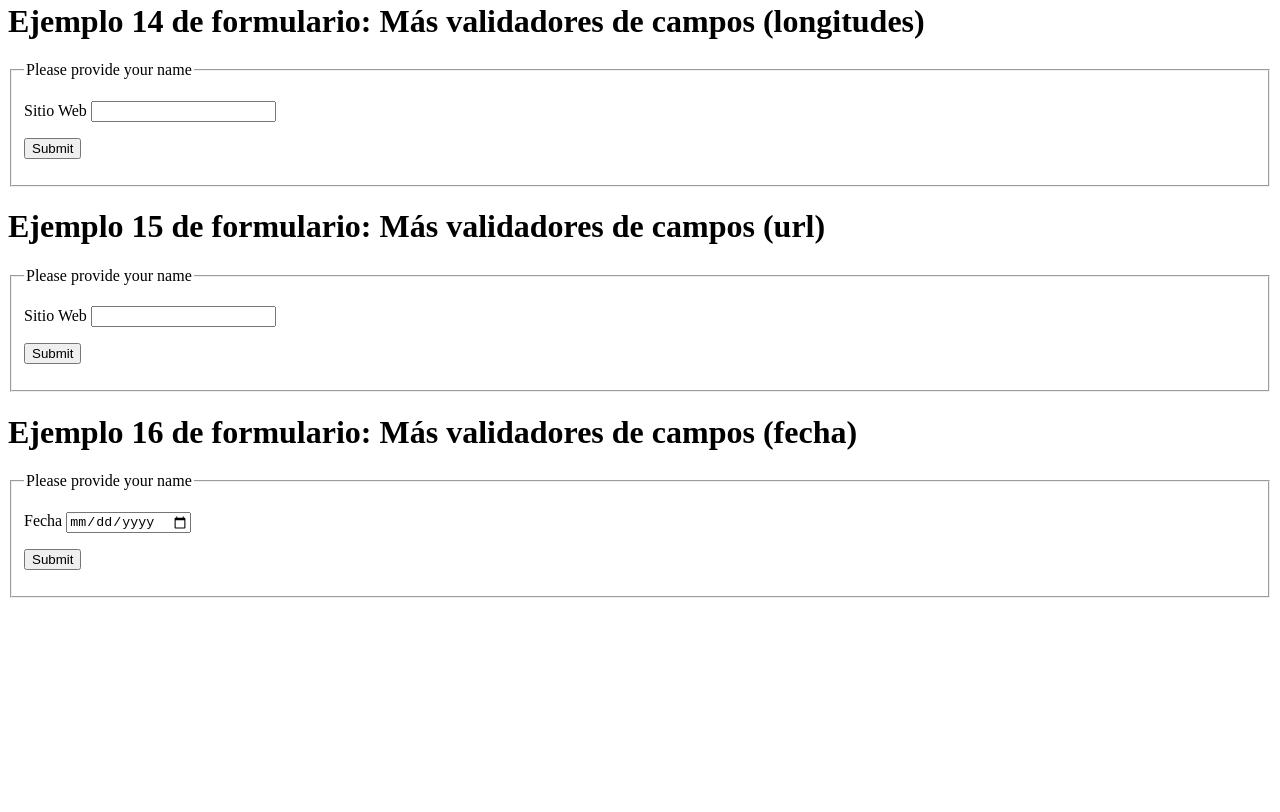
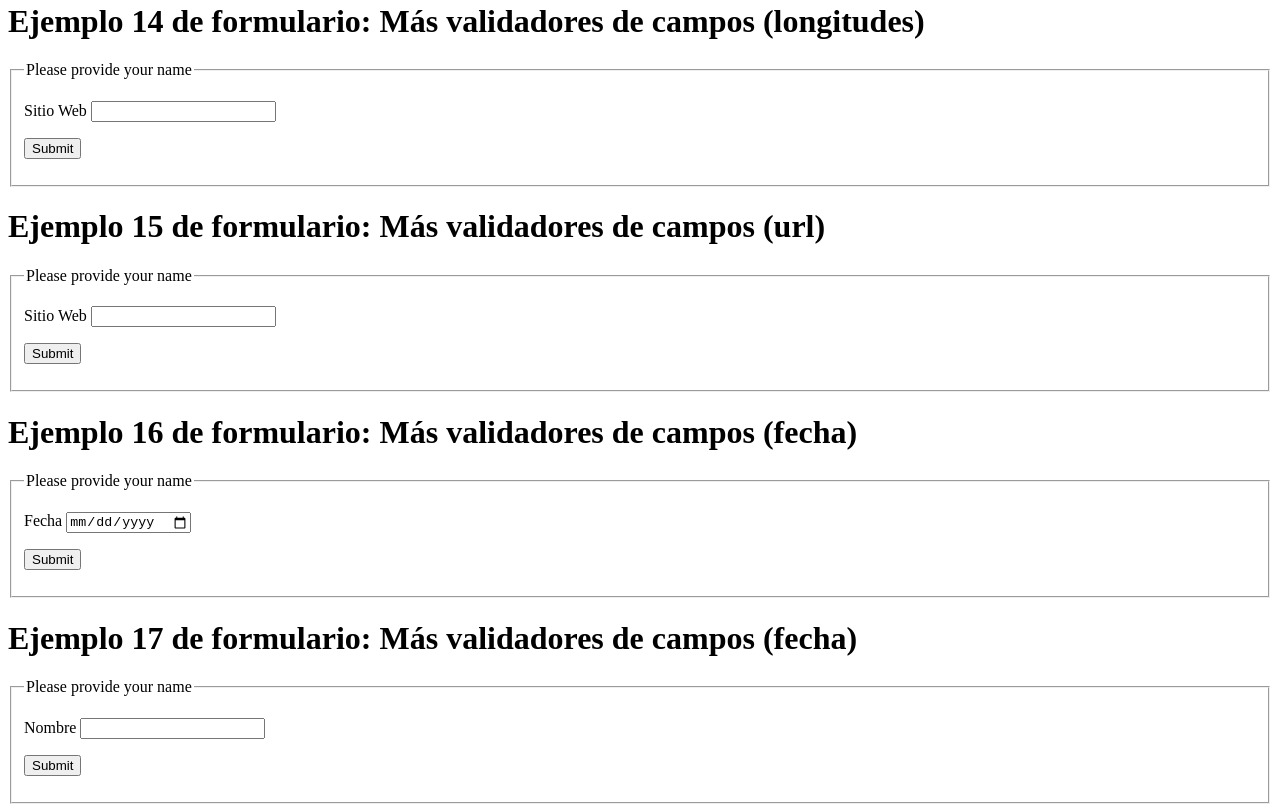
Before and after one commit to pepesan/jquery-validation-simple, a plain HTML site: page plantilla-jquery-html5.html in a window 1280 px wide. Shown: the part 3028-3840 px from the top of the page. Before the commit the page ends 3634 px from the top, so only its background shows below. Drawn offline with Linux system fonts and the light colour scheme.

Commit message:
cambios en validacion de formularios, validadores personalizados

```diff
--- a/js/plantilla-jquery.js
+++ b/js/plantilla-jquery.js
@@ -173,7 +173,7 @@ function init() {
                  required:true,
                  date:true
              }
-         }
+         },
         */
         messages:{
             fecha:{
@@ -182,6 +182,31 @@ function init() {
             }
         }
     });
+
+    $.validator.addMethod("miValidador", function (value, element, options)
+        {
+            //se debe devolver true si valida, false si no
+            return false;
+        },
+        "Esto no valida"
+    );
+    $("#formulario17").validate({
+         rules:{
+             name:{
+                 required:true,
+                 miValidador:true
+             }
+         },
+
+    });
+    //validador personalizado de una url que empiece por un determinado dominio
+    $.validator.addMethod("domain", function(value, element) {
+        return this.optional(element) || /^http:\/\/mycorporatedomain.com/.test(value);
+    }, "Please specify the correct domain for your documents");
+    //saber si un número está entre dos valores que se pongan como valor
+    $.validator.addMethod("math", function(value, element, params) {
+        return this.optional(element) || value == params[0] + params[1];
+    }, jQuery.validator.format("Please enter the correct value for {0} + {1}"));
 }
 $(document).ready(init);
 /*
--- a/plantilla-jquery-html5.html
+++ b/plantilla-jquery-html5.html
@@ -263,6 +263,19 @@
 			</p>
 		</fieldset>
 	</form>
+	<h1>Ejemplo 17 de formulario: Más validadores de campos (fecha)</h1>
+	<form class="cmxform" id="formulario17" method="get" action="">
+		<fieldset>
+			<legend>Please provide your name</legend>
+			<p >
+				<label for="cname17">Nombre</label>
+				<input id="cname17" name="name" type="text" />
+			</p>
+			<p>
+				<input class="submit" type="submit" value="Submit">
+			</p>
+		</fieldset>
+	</form>
 	<!--div id="container" style="width:100%; height:400px;"></div-->
 	</body>
 </html>
```
